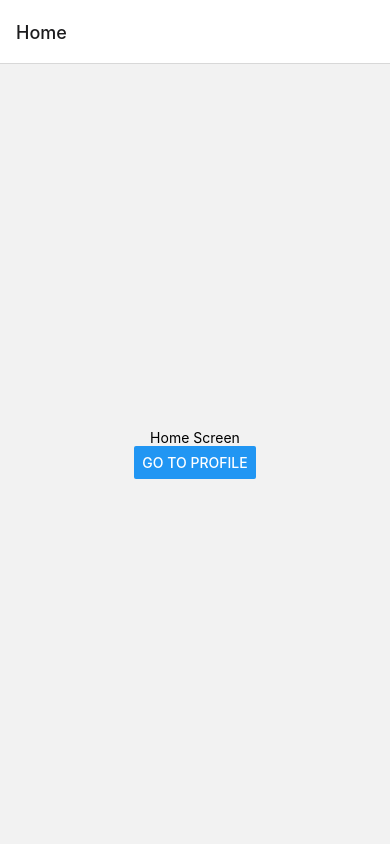
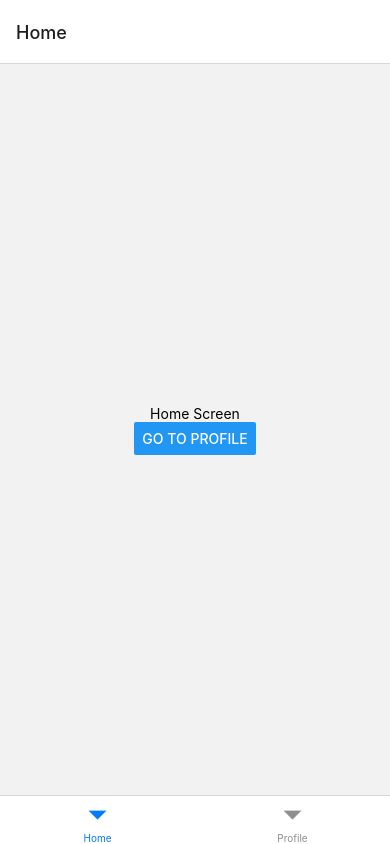
Before and after one commit to longility/ReactNavigationPlayground, a React Native app: screen / in a window 390 px wide. Built offline with nearby package versions, Linux system fonts and the light colour scheme.

Commit message:
feat: introduce bottom tab navigator

```diff
--- a/navigation/index.tsx
+++ b/navigation/index.tsx
@@ -1,18 +1,18 @@
 import {NavigationContainer} from '@react-navigation/native';
-import {createNativeStackNavigator} from '@react-navigation/native-stack';
+import {createBottomTabNavigator} from '@react-navigation/bottom-tabs';
 import React from 'react';
 import HomeScreen from '../screens/HomeScreen';
 import ProfileScreen from '../screens/ProfileScreen';
 
-const Stack = createNativeStackNavigator();
+const BottomTab = createBottomTabNavigator();
 
 const Navigation = () => {
   return (
     <NavigationContainer>
-      <Stack.Navigator initialRouteName="Home">
-        <Stack.Screen name="Home" component={HomeScreen} />
-        <Stack.Screen name="Profile" component={ProfileScreen} />
-      </Stack.Navigator>
+      <BottomTab.Navigator initialRouteName="Home">
+        <BottomTab.Screen name="Home" component={HomeScreen} />
+        <BottomTab.Screen name="Profile" component={ProfileScreen} />
+      </BottomTab.Navigator>
     </NavigationContainer>
   );
 };
--- a/package.json
+++ b/package.json
@@ -10,6 +10,7 @@
     "lint": "eslint . --ext .js,.jsx,.ts,.tsx"
   },
   "dependencies": {
+    "@react-navigation/bottom-tabs": "^6.2.0",
     "@react-navigation/native": "^6.0.8",
     "@react-navigation/native-stack": "^6.5.0",
     "react": "17.0.2",
```
Also changed, not shown: 1 other file (tests, documents, lock files or other folders).
